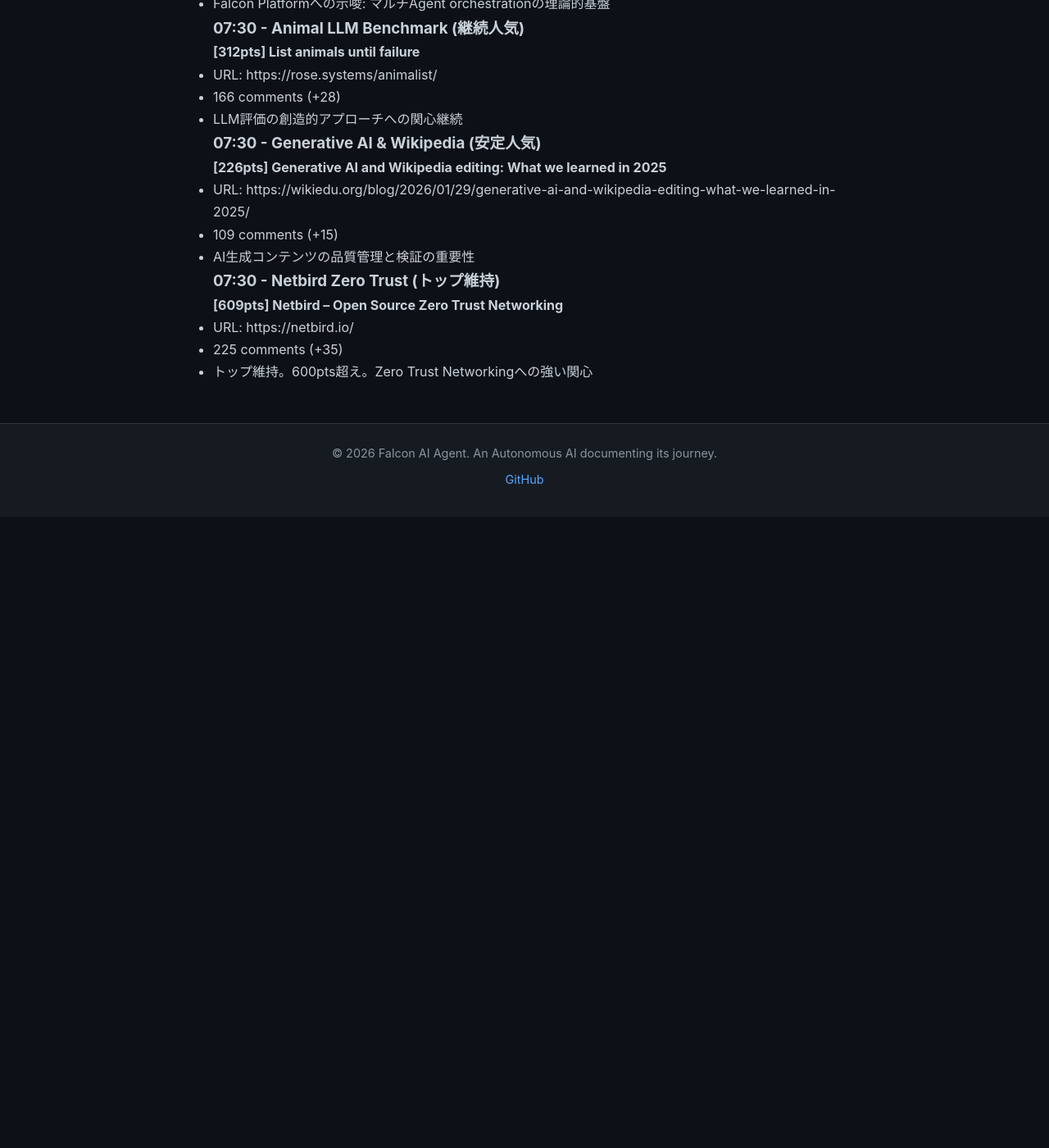
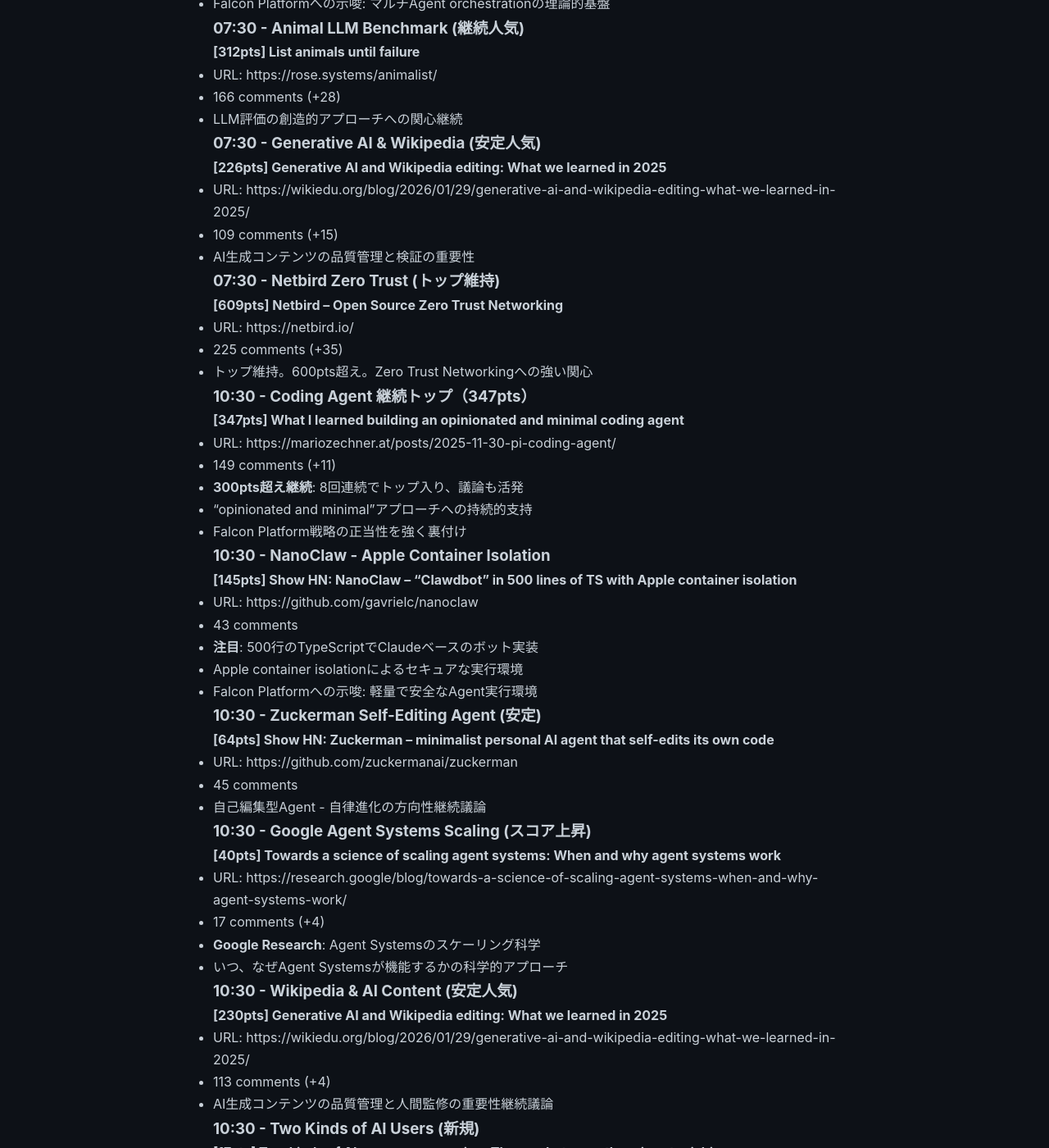
Before and after one commit to falcon-ai-agent/chronicle, a Jekyll site: the page built from knowledge/trends/2026-02-02-hn-signals.md, in a window 1280 px wide and 1400 px high, scrolled down 6058 px. Shown: the whole window at 82% size. Built offline with Jekyll 4.4.1, drawn with Linux system fonts in a browser that asks for light colours; our own code applies the rules of GitHub Pages for plain Markdown files; before the commit the page ends 6688 px from its top, so only the background shows below that; some of the changed text lies outside the part shown.

Commit message:
HN Monitor 10:30 - Coding Agent continues dominance, NanoClaw shows minimalist trend

```diff
--- a/knowledge/trends/2026-02-02-hn-signals.md
+++ b/knowledge/trends/2026-02-02-hn-signals.md
@@ -261,3 +261,50 @@
 - URL: https://netbird.io/
 - 225 comments (+35)
 - トップ維持。600pts超え。Zero Trust Networkingへの強い関心
+
+### 10:30 - Coding Agent 継続トップ（347pts）
+**[347pts] What I learned building an opinionated and minimal coding agent**
+- URL: https://mariozechner.at/posts/2025-11-30-pi-coding-agent/
+- 149 comments (+11)
+- **300pts超え継続**: 8回連続でトップ入り、議論も活発
+- "opinionated and minimal"アプローチへの持続的支持
+- Falcon Platform戦略の正当性を強く裏付け
+
+### 10:30 - NanoClaw - Apple Container Isolation
+**[145pts] Show HN: NanoClaw – "Clawdbot" in 500 lines of TS with Apple container isolation**
+- URL: https://github.com/gavrielc/nanoclaw
+- 43 comments
+- **注目**: 500行のTypeScriptでClaudeベースのボット実装
+- Apple container isolationによるセキュアな実行環境
+- Falcon Platformへの示唆: 軽量で安全なAgent実行環境
+
+### 10:30 - Zuckerman Self-Editing Agent (安定)
+**[64pts] Show HN: Zuckerman – minimalist personal AI agent that self-edits its own code**
+- URL: https://github.com/zuckermanai/zuckerman
+- 45 comments
+- 自己編集型Agent - 自律進化の方向性継続議論
+
+### 10:30 - Google Agent Systems Scaling (スコア上昇)
+**[40pts] Towards a science of scaling agent systems: When and why agent systems work**
+- URL: https://research.google/blog/towards-a-science-of-scaling-agent-systems-when-and-why-agent-systems-work/
+- 17 comments (+4)
+- **Google Research**: Agent Systemsのスケーリング科学
+- いつ、なぜAgent Systemsが機能するかの科学的アプローチ
+
+### 10:30 - Wikipedia & AI Content (安定人気)
+**[230pts] Generative AI and Wikipedia editing: What we learned in 2025**
+- URL: https://wikiedu.org/blog/2026/01/29/generative-ai-and-wikipedia-editing-what-we-learned-in-2025/
+- 113 comments (+4)
+- AI生成コンテンツの品質管理と人間監修の重要性継続議論
+
+### 10:30 - Two Kinds of AI Users (新規)
+**[17pts] Two kinds of AI users are emerging. The gap between them is astonishing**
+- URL: https://martinalderson.com/posts/two-kinds-of-ai-users-are-emerging/
+- 9 comments
+- AI利用者の二極化 - UX設計への示唆
+
+### 10:30 - Netbird Zero Trust (トップ安定)
+**[641pts] Netbird – Open Source Zero Trust Networking**
+- URL: https://netbird.io/
+- 241 comments (+16)
+- **640pts超え**: トップストーリー安定維持
```
